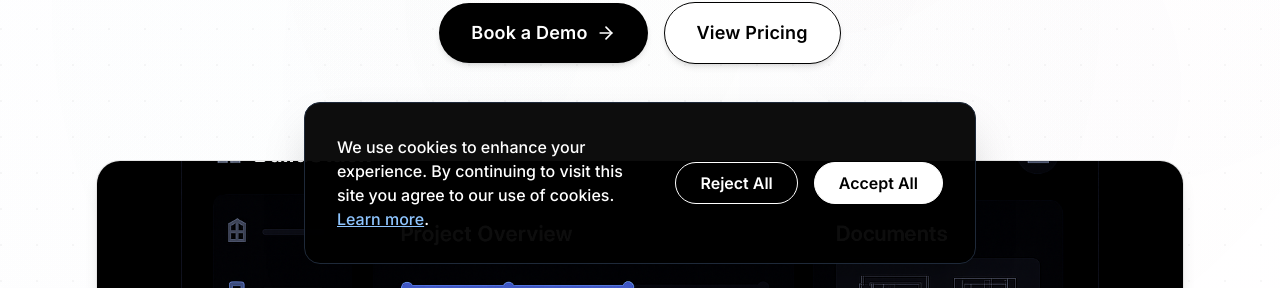
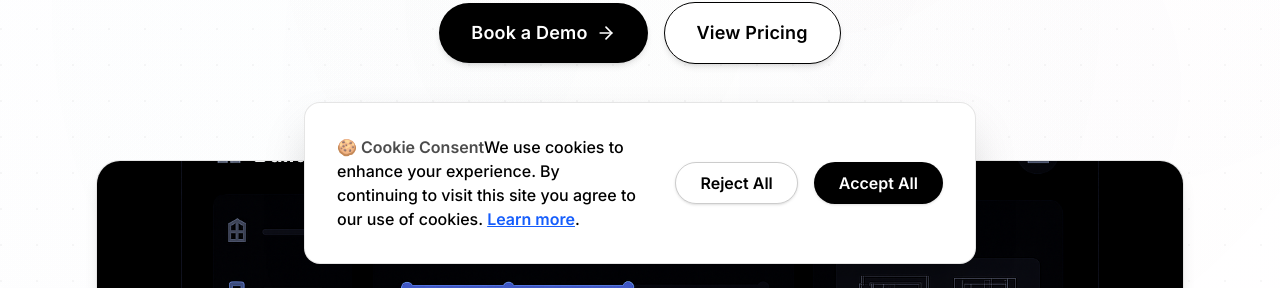
Before and after one commit to abuabakar-developer/buildstacks, a Next.js app: page / in a window 1280 px wide. Shown: the part 512-800 px from the top of the page. Built offline with nearby package versions, Linux system fonts and the light colour scheme; no server answers.

Commit message:
Your descriptive commit message

```diff
--- a/app/components/ClientLayout.tsx
+++ b/app/components/ClientLayout.tsx
@@ -23,8 +23,14 @@ export default function ClientLayout({
   const isTeamCollaborationPage = pathname === '/solutions/team-collaboration';
   const isDocumentControlPage = pathname === '/solutions/document-control';
   const isSecurityCompliancePage = pathname === '/solutions/security-compliance';
+  const isNotFoundPage = pathname === '/not-found';
 
   if (isAuthPage || isDashboardPage) {
+    return <>{children}</>;
+  }
+
+  // Show only the 404 page itself, with no Navbar or other layout
+  if (isNotFoundPage) {
     return <>{children}</>;
   }
 
--- a/app/components/CookieConsent.tsx
+++ b/app/components/CookieConsent.tsx
@@ -8,7 +8,11 @@ export default function CookieConsent() {
   useEffect(() => {
     if (typeof window !== 'undefined') {
       const consent = localStorage.getItem('cookie-consent');
-      if (!consent) setVisible(true);
+      if (!consent) {
+        // Delay showing the consent by 3 seconds
+        const timer = setTimeout(() => setVisible(true), 3000);
+        return () => clearTimeout(timer);
+      }
     }
   }, []);
 
@@ -26,20 +30,21 @@ export default function CookieConsent() {
 
   return (
     <div className="fixed bottom-6 left-1/2 transform -translate-x-1/2 z-50 w-full max-w-lg md:max-w-2xl px-2 md:px-0">
-      <div className="bg-black/95 text-white rounded-2xl shadow-2xl border border-gray-800 p-6 md:p-8 flex flex-col md:flex-row items-center gap-6 md:gap-8 animate-fadeInUp">
-        <div className="flex-1 text-white text-sm md:text-base font-medium text-center md:text-left">
-          We use cookies to enhance your experience. By continuing to visit this site you agree to our use of cookies. <a href="/privacy" className="underline text-blue-300 hover:text-blue-400 transition">Learn more</a>.
+      <div className="bg-white text-black rounded-2xl shadow-2xl border border-black/10 p-6 md:p-8 flex flex-col md:flex-row items-center gap-6 md:gap-8 animate-fadeInUp transition-all duration-300">
+        <div className="flex-1 text-black text-sm md:text-base font-medium text-center md:text-left">
+          <span className="inline-block mb-2 md:mb-0 font-semibold text-black/70">🍪 Cookie Consent</span><br className="md:hidden" />
+          We use cookies to enhance your experience. By continuing to visit this site you agree to our use of cookies. <a href="/privacy" className="underline text-blue-600 hover:text-blue-800 transition font-semibold">Learn more</a>.
         </div>
         <div className="flex flex-col md:flex-row gap-2 md:gap-4 mt-4 md:mt-0">
           <button
             onClick={rejectCookies}
-            className="px-6 py-2 bg-transparent text-white border border-white rounded-full font-semibold shadow hover:bg-white hover:text-black transition-all duration-200 focus:outline-none focus:ring-2 focus:ring-white"
+            className="px-6 py-2 bg-transparent text-black border border-black/20 rounded-full font-semibold shadow hover:bg-black/10 hover:text-black transition-all duration-200 focus:outline-none focus:ring-2 focus:ring-black/20"
           >
             Reject All
           </button>
           <button
             onClick={acceptCookies}
-            className="px-6 py-2 bg-white text-black rounded-full font-semibold shadow hover:bg-gray-200 transition-all duration-200 border border-white focus:outline-none focus:ring-2 focus:ring-white"
+            className="px-6 py-2 bg-black text-white rounded-full font-semibold shadow hover:bg-gray-900 transition-all duration-200 border border-black/20 focus:outline-none focus:ring-2 focus:ring-black/20"
           >
             Accept All
           </button>
--- a/app/components/Footer.tsx
+++ b/app/components/Footer.tsx
@@ -21,14 +21,14 @@ const Footer = () => {
       { name: 'Security & Compliance', href: '/solutions/security-compliance', icon: <Shield className="w-4 h-4 text-gray-600" /> },
     ],
     company: [
-      { name: 'About Us', href: '#', icon: <Star className="w-4 h-4 text-gray-600" /> },
-      { name: 'Careers', href: '#', icon: <Users className="w-4 h-4 text-gray-600" /> },
-      { name: 'Contact', href: '#', icon: <Mail className="w-4 h-4 text-gray-600" /> },
+      { name: 'About Us', href: '/not-found', icon: <Star className="w-4 h-4 text-gray-600" /> },
+      { name: 'Careers', href: '/not-found', icon: <Users className="w-4 h-4 text-gray-600" /> },
+      { name: 'Contact', href: '/not-found', icon: <Mail className="w-4 h-4 text-gray-600" /> },
     ],
     resources: [
-      { name: 'Documentation', href: '#', icon: <BookOpen className="w-4 h-4 text-gray-600" /> },
-      { name: 'Help Center', href: '#', icon: <HelpCircle className="w-4 h-4 text-gray-600" /> },
-      { name: 'Status', href: '#', icon: <CheckCircle className="w-4 h-4 text-gray-600" /> },
+      { name: 'Documentation', href: '/not-found', icon: <BookOpen className="w-4 h-4 text-gray-600" /> },
+      { name: 'Help Center', href: '/not-found', icon: <HelpCircle className="w-4 h-4 text-gray-600" /> },
+      { name: 'Status', href: '/not-found', icon: <CheckCircle className="w-4 h-4 text-gray-600" /> },
     ],
   };
 
@@ -144,7 +144,7 @@ const Footer = () => {
               </p>
               <div className="flex flex-wrap justify-center gap-4 text-xs">
                 <Link
-                  href="#"
+                  href="/not-found"
                   className="text-black/50 hover:text-black transition-colors duration-200 font-plus-jakarta focus:outline-none focus:ring-2 focus:ring-blue-100 rounded group flex items-center relative gap-1.5"
                 >
                   <span>Privacy</span>
@@ -153,7 +153,7 @@ const Footer = () => {
                   </span>
                 </Link>
                 <Link
-                  href="#"
+                  href="/not-found"
                   className="text-black/50 hover:text-black transition-colors duration-200 font-plus-jakarta focus:outline-none focus:ring-2 focus:ring-blue-100 rounded group flex items-center relative gap-1.5"
                 >
                   <span>Terms</span>
@@ -162,7 +162,7 @@ const Footer = () => {
                   </span>
                 </Link>
                 <Link
-                  href="#"
+                  href="/not-found"
                   className="text-black/50 hover:text-black transition-colors duration-200 font-plus-jakarta focus:outline-none focus:ring-2 focus:ring-blue-100 rounded group flex items-center relative gap-1.5"
                 >
                   <span>Security</span>
--- a/app/components/Navbar.tsx
+++ b/app/components/Navbar.tsx
@@ -79,9 +79,9 @@ const Navbar = () => {
 
   const navLinks = [
     { name: 'Home', href: '/', icon: <Home size={18} /> },
-    { name: 'Solutions', href: '#', hasDropdown: true, icon: <Briefcase size={18} /> },
+    { name: 'Solutions', href: '/not-found', hasDropdown: true, icon: <Briefcase size={18} /> },
     { name: 'Pricing', href: '#pricing', icon: <HelpCircle size={18} />, onClick: handlePricingClick },
-    { name: 'Resources', href: '#', icon: <BookOpen size={18} /> },
+    { name: 'Resources', href: '/not-found', icon: <BookOpen size={18} /> },
   ];
 
   const builderTypes = [
```
